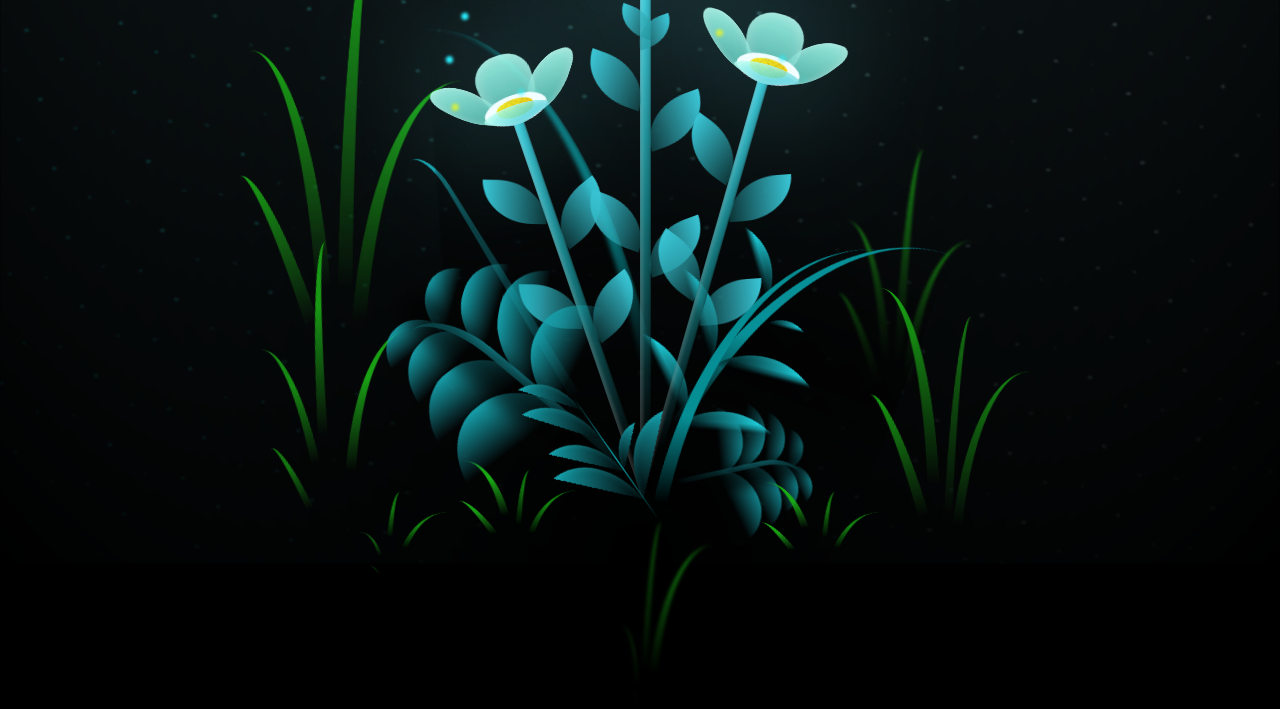
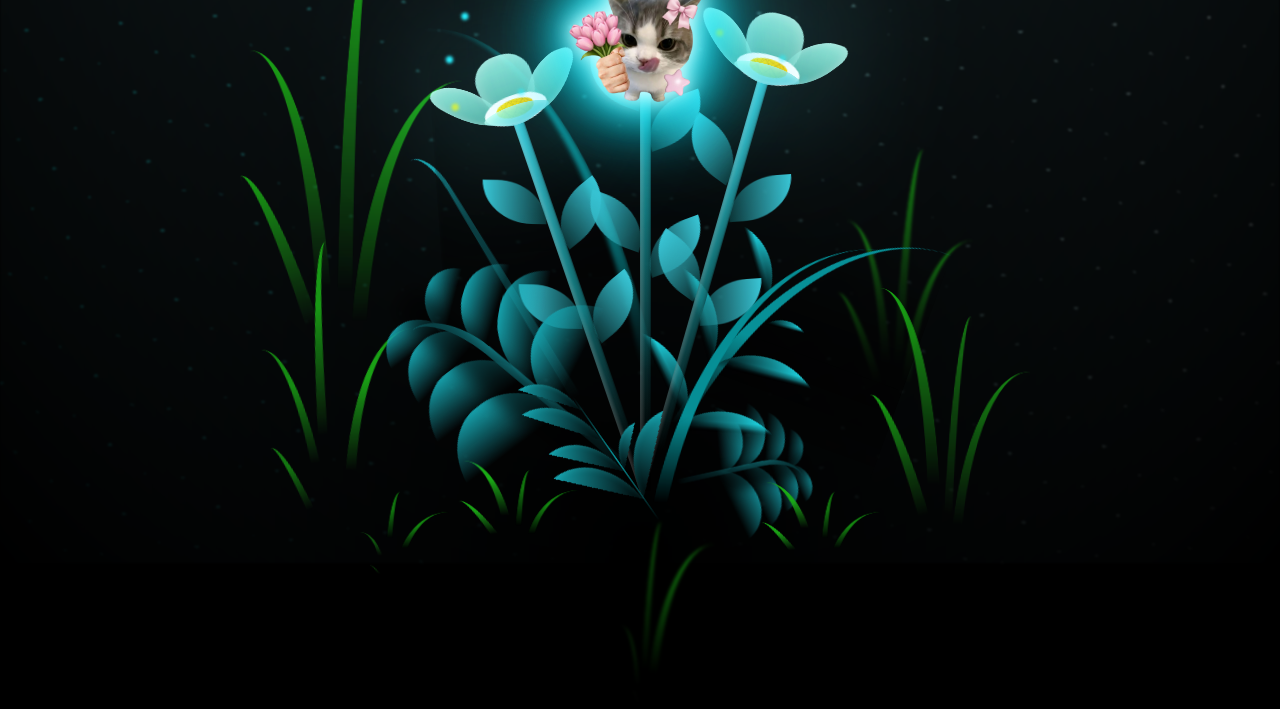
Before and after one commit to Xyrannn/bunga-buat-kak-meca, a plain HTML site: page flower.html in a window 1280 px wide. Shown: the part 237-946 px from the top of the page. Drawn offline with Linux system fonts and the light colour scheme; a web font is replaced by a local one.

Commit message:
nambahin cuking

```diff
--- a/css/main.css
+++ b/css/main.css
@@ -23,6 +23,26 @@ body {
 .judul h1  {
   font-family: "Libre Caslon Condensed", serif;
   font-optical-sizing: auto;
+}
+
+.judul .kucing {
+    display: block;
+    height: clamp(100px, 20vh, 180px);
+    width: auto;
+    max-width: 60vw;
+    margin: 8px auto 0;
+    opacity: 0;
+    filter: drop-shadow(0 0 5px #7df9ff) drop-shadow(0 0 10px #7df9ff) drop-shadow(0 0 20px #00eaff);
+    animation: zoomIn 0.8s ease 0.9s forwards, imgGlow 1.5s ease-in-out infinite alternate;
+}
+
+@keyframes imgGlow {
+    from {
+        filter: drop-shadow(0 0 5px #7df9ff) drop-shadow(0 0 10px #7df9ff) drop-shadow(0 0 20px #00eaff);
+    }
+    to {
+        filter: drop-shadow(0 0 10px #ffffff) drop-shadow(0 0 20px #7df9ff) drop-shadow(0 0 30px #00eaff) drop-shadow(0 0 50px #00eaff);
+    }
 }
 
 .night {
--- a/flower.html
+++ b/flower.html
@@ -8,7 +8,7 @@
     <link rel="icon" href="img/flowers.png" type="image/x-icon">
     <title>flowers</title>
 
-    <!-- Memanggil Google Fonts (Montserrat & Dancing Script) -->
+    <!-- Google Fonts (Montserrat & Dancing Script) -->
     <link rel="preconnect" href="https://fonts.googleapis.com">
     <link rel="preconnect" href="https://fonts.gstatic.com" crossorigin>
     <link href="https://fonts.googleapis.com/css2?family=Libre+Caslon+Condensed:ital,wght@0,400..700;1,400..700&family=Shalimar&display=swap" rel="stylesheet">
@@ -19,6 +19,7 @@
       <h1>cie dapet bunga dari agill</h1>
       <h1>cemungut kerjanyaaa</h1>
       <h1><span class="neon">kakak cantikkk</span></h1>
+      <img class="kucing" src="img/kucing.png" alt="kucing bawa bunga">
     </div>
 
     <div class="night"></div>
```
Also changed, not shown: img/kucing.png (added).
